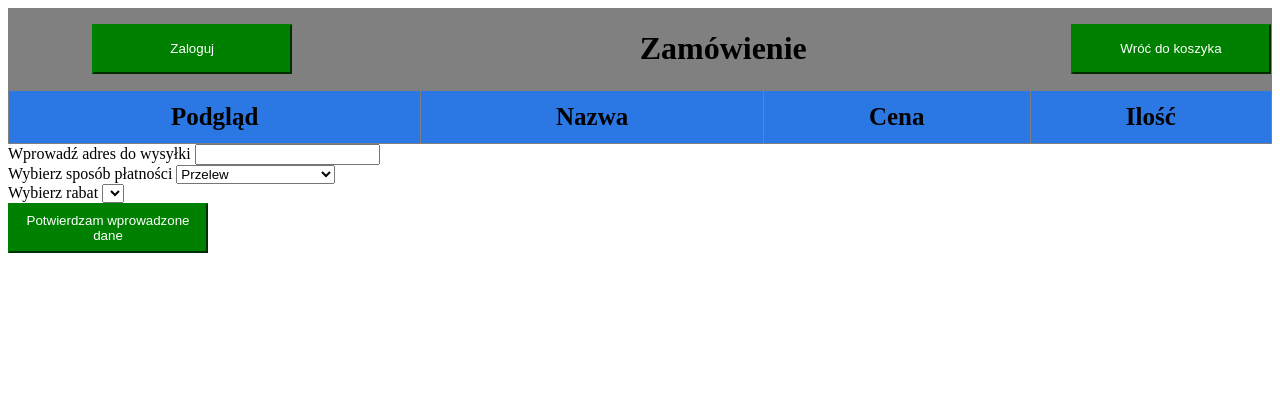
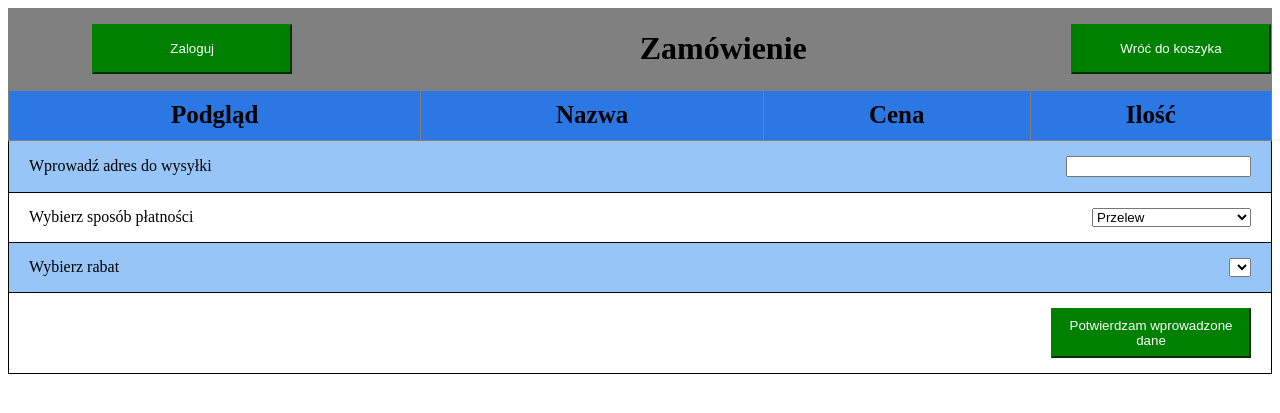
Before and after one commit to Stooker/PO, a PHP site: page /summary.php in a window 1280 px wide. Shown: the top 413 px of the page. Run offline with PHP 8.4, Linux system fonts and the light colour scheme; lists and menus that the app fills with data are empty; some libraries are stand-ins or nearby versions.

Commit message:
Adjust summary form styles

```diff
--- a/style.css
+++ b/style.css
@@ -1,6 +1,9 @@
+* {
+    box-sizing: border-box;
+}
+
 .list {
     width: 100%;
-
 }
 
 .list th {
@@ -70,3 +73,29 @@ button.warning {
 .to-right {
     float: right;
 }
+
+.full-width {
+    width: 100%;
+}
+
+.form-row {
+    display: flex;
+    justify-content: space-between;
+    align-items: center;
+    width: 100%;
+    padding: 15px 20px;
+    border: 1px solid black;
+    border-top: none;
+}
+
+.form-row:nth-child(odd) {
+    background-color: #97c5f8;
+}
+
+.form-row:nth-child(even) {
+    background-color: white;
+}
+
+.form-row.right {
+    justify-content: flex-end;
+}
--- a/summary.php
+++ b/summary.php
@@ -56,7 +56,7 @@ if ($_SERVER['REQUEST_METHOD'] == "POST") {
 
     ?>
 
-    <form action="summary.php" method="post">
+    <form action="summary.php" method="post" class="full-width">
         <div class="form-row">
             <label for="adres_do_wysylki">Wprowadź adres do wysyłki</label>
             <input type="text" name="adres_do_wysylki" id="adres_do_wysylki" required>
@@ -74,7 +74,9 @@ if ($_SERVER['REQUEST_METHOD'] == "POST") {
             <select name="rabat" id="rabat"></select>
         </div>
 
-        <button type="submit">Potwierdzam wprowadzone dane</button>
+        <div class="form-row right">
+            <button type="submit" class="to-right">Potwierdzam wprowadzone dane</button>
+        </div>
     </form>
 </div>
 </body>
```
